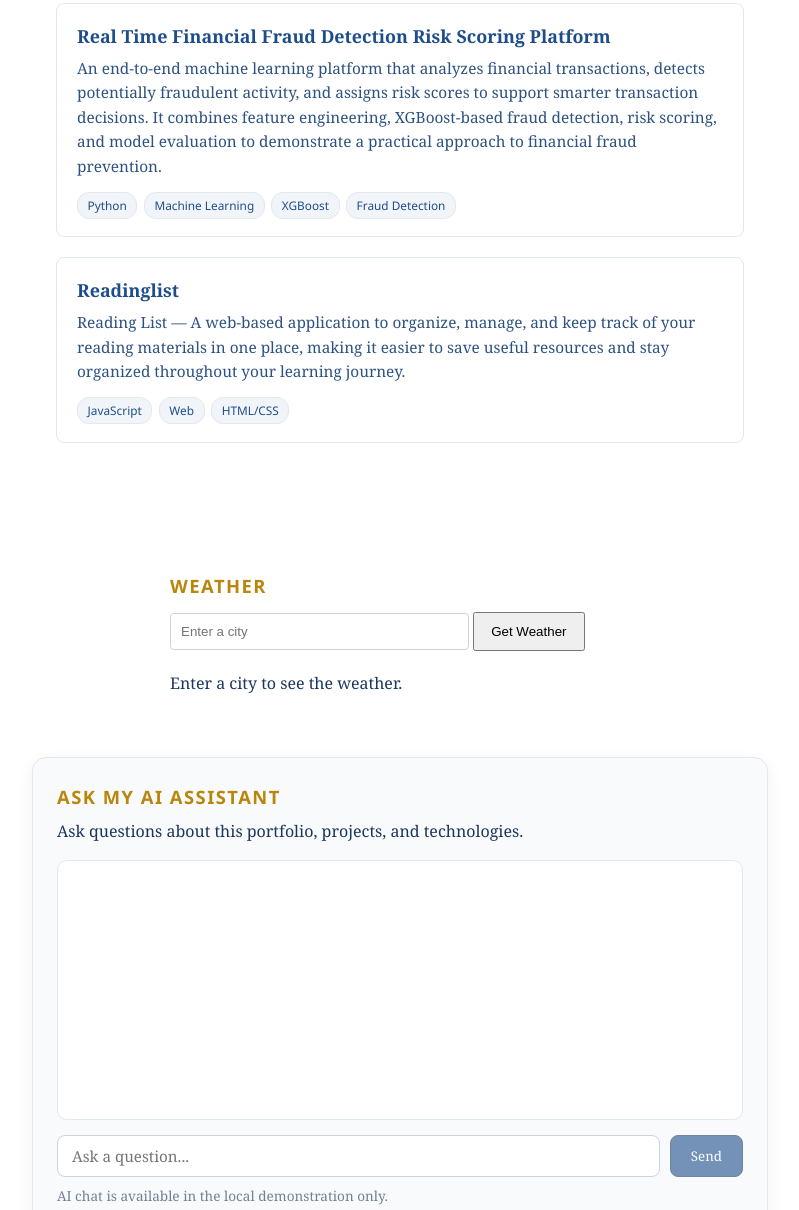
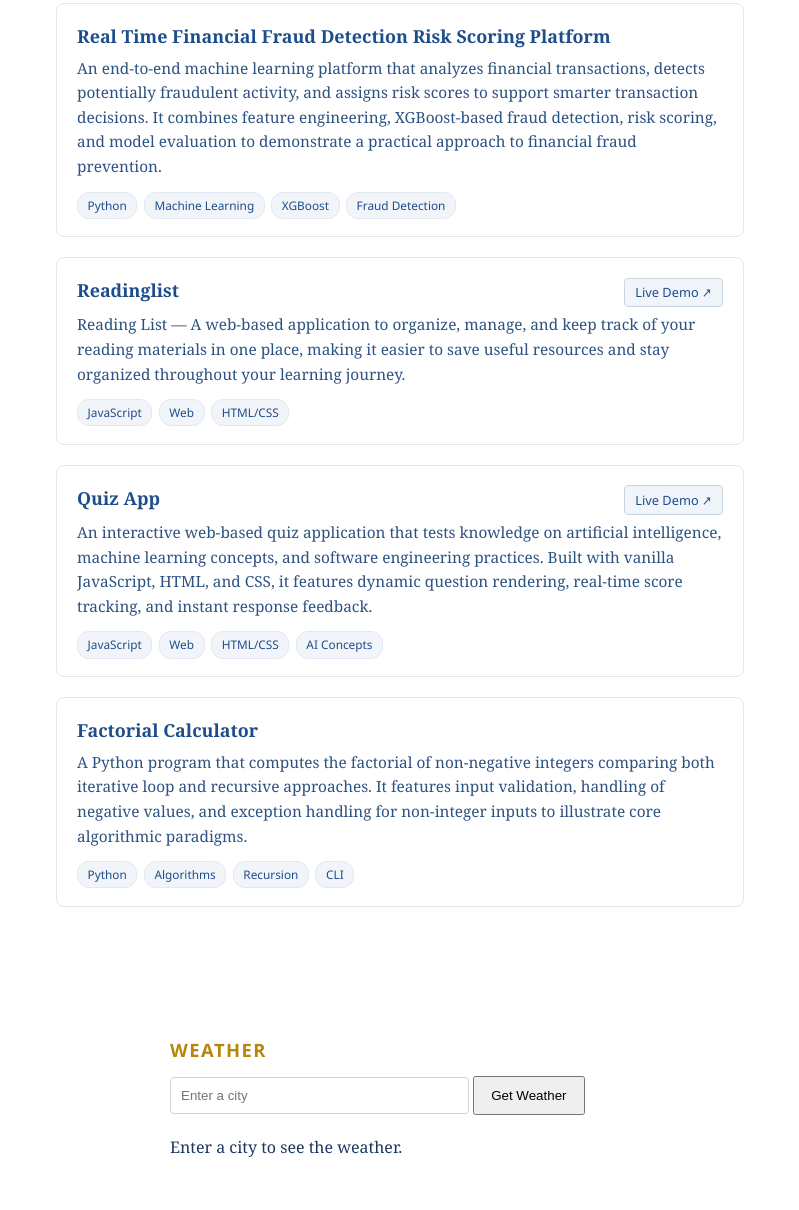
Before and after one commit to lakshya0102-dev/portfolio, a plain HTML site: page index.html in a window 1280 px wide. Shown: the part 1273-2483 px from the top of the page, without its empty margins (240-1039 px from the left). Drawn offline with Linux system fonts and the light colour scheme; a script that the page names is missing.

Commit message:
Added new features

```diff
--- a/index.html
+++ b/index.html
@@ -87,7 +87,7 @@
         <li>Java</li>
         <li>C++</li>
         <li>JavaScript</li>
-        <li>React</li>
+        <li>Git & GitHub</li>
       </ul>
     </section>
 
@@ -103,6 +103,7 @@
         <li id="project-resqtail" class="project-card" data-tags="Web, Frontend, APIs, JavaScript, Emergency SOS, Animal Welfare">
           <div class="project-card-header">
             <a href="https://github.com/Kanishka-Tripathi2007/Resqtail" target="_blank" rel="noopener noreferrer">ResQtail</a>
+
           </div>
           <p>ResQTail is a modern web-based platform dedicated to animal rescue, emergency care, adoption, feeding support, and welfare coordination. The platform connects animal lovers, rescuers, NGOs, shelters, veterinary clinics, and volunteers through a single digital ecosystem designed to provide faster response and better support for stray and injured animals.</p>
           <p>Built using modern frontend technologies and open-source APIs, ResQTail offers features such as emergency SOS assistance, nearby rescue centre locator, first-aid guidance, donation support, adoption services, reporting system, and community-driven animal welfare resources.</p>
@@ -128,12 +129,42 @@
         <li id="project-readinglist" class="project-card" data-tags="JavaScript, Web, HTML, CSS, Resource Management">
           <div class="project-card-header">
             <a href="https://github.com/lakshya0102-dev/readinglist123" target="_blank" rel="noopener noreferrer">Readinglist</a>
+            <div class="project-links">
+              <a href="https://readinglist123.vercel.app/" class="project-demo-btn" target="_blank" rel="noopener noreferrer" title="Open Readinglist Live Demo">Live Demo &nearr;</a>
+            </div>
           </div>
           <p>Reading List — A web-based application to organize, manage, and keep track of your reading materials in one place, making it easier to save useful resources and stay organized throughout your learning journey.</p>
           <div class="project-pills">
             <span class="project-pill">JavaScript</span>
             <span class="project-pill">Web</span>
             <span class="project-pill">HTML/CSS</span>
+          </div>
+        </li>
+        <li id="project-quiz" class="project-card" data-tags="JavaScript, Web, HTML, CSS, Quiz, AI Concepts, Frontend">
+          <div class="project-card-header">
+            <a href="https://github.com/lakshya0102-dev/Quiz" target="_blank" rel="noopener noreferrer">Quiz App</a>
+            <div class="project-links">
+              <a href="file:///C:/Users/DELL/OneDrive/Desktop/prompt%20engineering/Quiz/index.html" class="project-demo-btn" target="_blank" rel="noopener noreferrer" title="Open Quiz App Demo">Live Demo &nearr;</a>
+            </div>
+          </div>
+          <p>An interactive web-based quiz application that tests knowledge on artificial intelligence, machine learning concepts, and software engineering practices. Built with vanilla JavaScript, HTML, and CSS, it features dynamic question rendering, real-time score tracking, and instant response feedback.</p>
+          <div class="project-pills">
+            <span class="project-pill">JavaScript</span>
+            <span class="project-pill">Web</span>
+            <span class="project-pill">HTML/CSS</span>
+            <span class="project-pill">AI Concepts</span>
+          </div>
+        </li>
+        <li id="project-factorial" class="project-card" data-tags="Python, Algorithms, Recursion, Mathematics, CLI, Error Handling">
+          <div class="project-card-header">
+            <a href="https://github.com/lakshya0102-dev/Factorial" target="_blank" rel="noopener noreferrer">Factorial Calculator</a>
+          </div>
+          <p>A Python program that computes the factorial of non-negative integers comparing both iterative loop and recursive approaches. It features input validation, handling of negative values, and exception handling for non-integer inputs to illustrate core algorithmic paradigms.</p>
+          <div class="project-pills">
+            <span class="project-pill">Python</span>
+            <span class="project-pill">Algorithms</span>
+            <span class="project-pill">Recursion</span>
+            <span class="project-pill">CLI</span>
           </div>
         </li>
       </ul>
@@ -197,6 +228,7 @@
 
   <footer class="site-footer">
     <p>E-Mail Id : <a href="mailto:lakshya26102007@gmail.com">lakshya26102007@gmail.com</a></p>
+    <p>GitHub : <a href="https://github.com/lakshya0102-dev" target="_blank" rel="noopener noreferrer">https://github.com/lakshya0102-dev</a></p>
   </footer>
   <script src="config.js"></script>
   <script src="Script.js"></script>
--- a/style.css
+++ b/style.css
@@ -498,6 +498,34 @@ p {
   color: #1e4d8c;
 }
 
+.project-links {
+  display: flex;
+  align-items: center;
+  gap: 0.5rem;
+}
+
+.project-card-header a.project-demo-btn {
+  font-size: 0.8rem;
+  font-weight: 500;
+  font-family: "Segoe UI", Tahoma, sans-serif;
+  color: #1e4d8c;
+  background-color: #f1f5f9;
+  border: 1px solid #cbd5e0;
+  padding: 0.22rem 0.65rem;
+  border-radius: 4px;
+  text-decoration: none;
+  display: inline-flex;
+  align-items: center;
+  gap: 0.25rem;
+  transition: all 0.2s ease;
+}
+
+.project-card-header a.project-demo-btn:hover {
+  background-color: #e2e8f0;
+  border-color: #c9a227;
+  color: #b8860b;
+}
+
 .project-card p {
   margin: 0.35rem 0 0;
   color: #2c5282;
@@ -623,7 +651,11 @@ a:focus {
 }
 
 .site-footer p {
-  margin: 0;
+  margin: 0 0 0.4rem;
+}
+
+.site-footer p:last-child {
+  margin-bottom: 0;
 }
 
 /* ==========================================================================
@@ -784,6 +816,18 @@ a:focus {
   color: #90cdf4;
 }
 
+.dark-mode .project-card-header a.project-demo-btn {
+  background-color: #181d28;
+  border-color: #4a5568;
+  color: #90cdf4;
+}
+
+.dark-mode .project-card-header a.project-demo-btn:hover {
+  background-color: #2d3748;
+  border-color: #c9a227;
+  color: #f6e05e;
+}
+
 .dark-mode .project-card p {
   color: #cbd5e0;
 }
```
